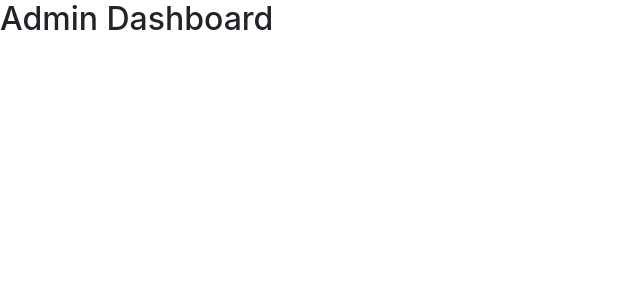
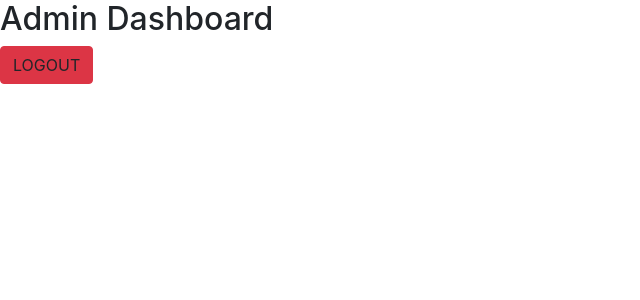
Before and after one commit to nuruzzamanHimel0/1_zubayer_lara_ecom_vuecli, a Vue app: page /dashboard in a window 1280 px wide. Shown: the top 300 px of the page, without its empty margins (0-640 px from the left). Built offline with nearby package versions, Linux system fonts and the light colour scheme; sample sign-in values are in the browser's storage.

Commit message:
logout metod

```diff
--- a/src/routes.js
+++ b/src/routes.js
@@ -53,7 +53,7 @@ export const routes = [
     {
       path: '/dashboard',
       component: compAdminmaster,
-      name: 'dashboard'
+      name: 'adminMaster'
     },
 
   ]
--- a/src/view/admin/adminmaster.vue
+++ b/src/view/admin/adminmaster.vue
@@ -1,19 +1,31 @@
 <template>
     <div>
         <h2>Admin Dashboard</h2>
+        <a @click.prevent="logout"  class="btn btn-danger" > LOGOUT </a>
+
     </div>
 </template>
 
  <script>
 
 export default {
+    data(){
+        return {
 
+        }
+    },
     mounted() {
         var access_token = localStorage.getItem('AToken');
         if(!access_token){
-            this.$router.push('/admin/login')
+            this.$router.push('/admin/login');
         }
     },
+    methods:{
+         logout(){
+            localStorage.removeItem('AToken');
+             this.$router.push('/admin/login');
+        }
+    }
 
 }
 </script>
```
